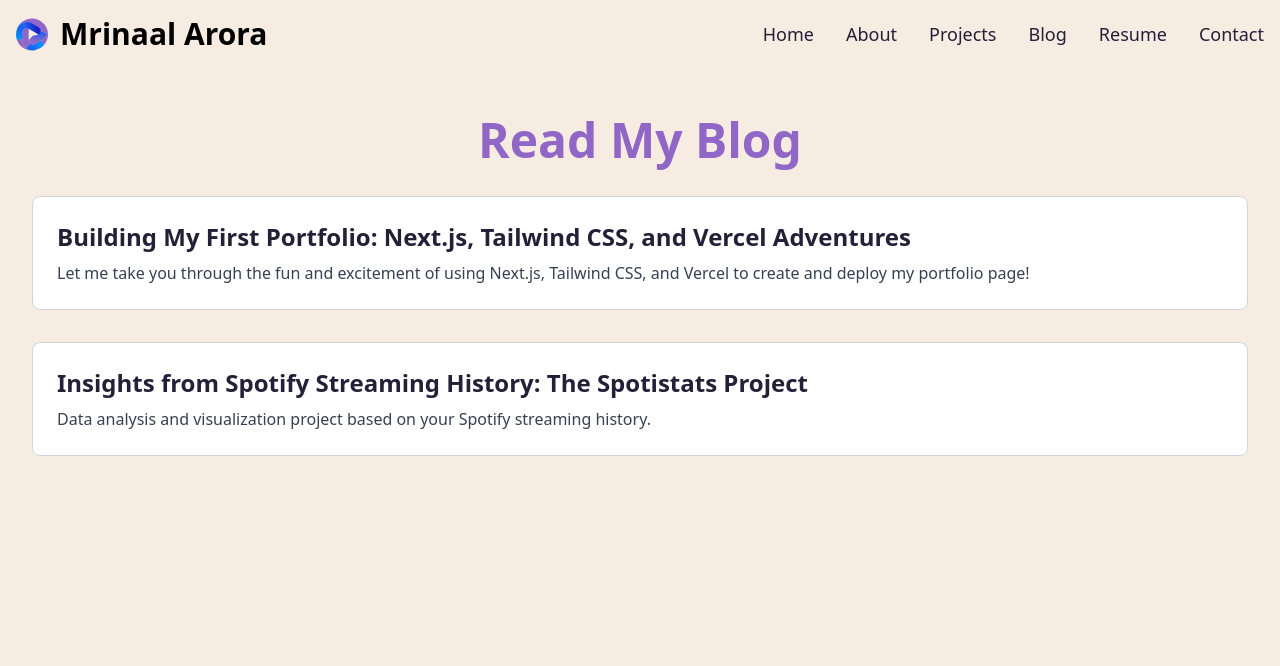
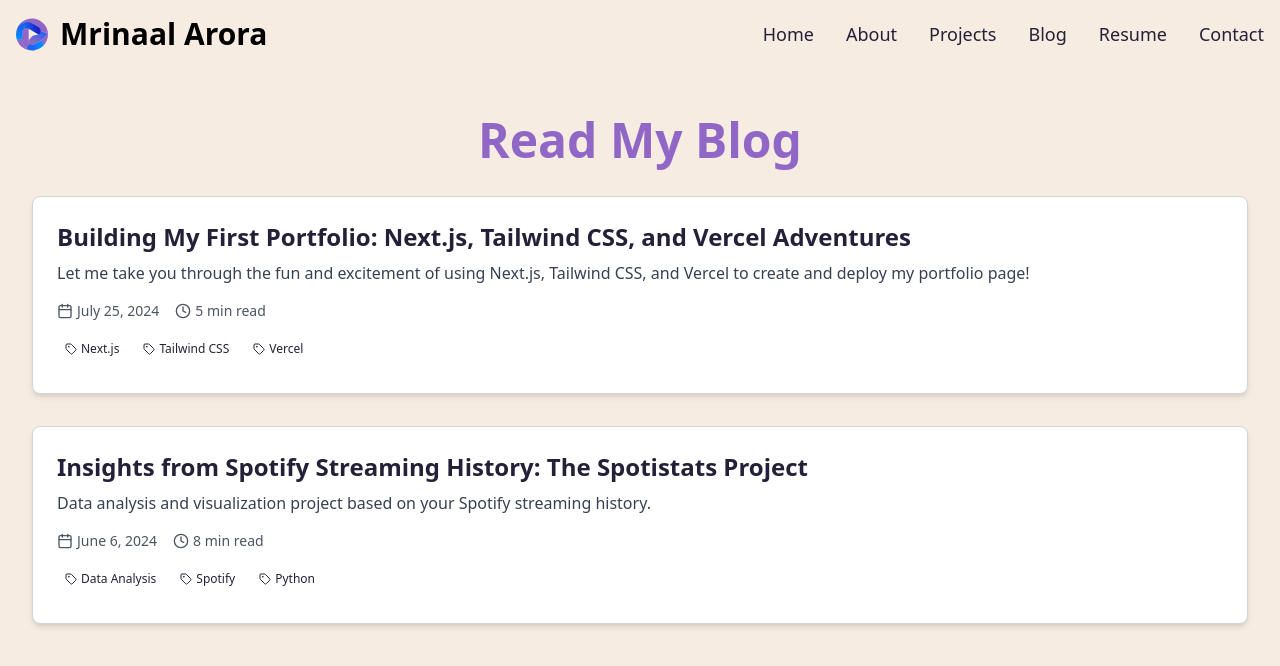
Before and after one commit to aroramrinaal/my-portfolio, a Next.js app: page /blog in a window 1280 px wide. Shown: the top 666 px of the page. Built offline with nearby package versions, Linux system fonts and the light colour scheme; what tailwindcss-animated would draw is missing.

Commit message:
refactor: Update Blog page to display post date, read time, and tags

```diff
--- a/src/pages/blog/index.tsx
+++ b/src/pages/blog/index.tsx
@@ -1,16 +1,34 @@
 import React from 'react';
 import Link from 'next/link';
+import { Clock, Calendar, Tag } from 'lucide-react';
 import Navbar from '@/components/Navbar';
 
 interface BlogPost {
   id: string;
   title: string;
   description: string;
+  date: string;
+  readTime: number;
+  tags: string[];
 }
 
 const blogPosts: BlogPost[] = [
-  { id: 'tech-stack-fun', title: 'Building My First Portfolio: Next.js, Tailwind CSS, and Vercel Adventures', description: 'Let me take you through the fun and excitement of using Next.js, Tailwind CSS, and Vercel to create and deploy my portfolio page!' },
-  { id: 'spotistats-project', title: 'Insights from Spotify Streaming History: The Spotistats Project', description: 'Data analysis and visualization project based on your Spotify streaming history.' },
+  {
+    id: 'tech-stack-fun',
+    title: 'Building My First Portfolio: Next.js, Tailwind CSS, and Vercel Adventures',
+    description: 'Let me take you through the fun and excitement of using Next.js, Tailwind CSS, and Vercel to create and deploy my portfolio page!',
+    date: 'July 25, 2024',
+    readTime: 5,
+    tags: ['Next.js', 'Tailwind CSS', 'Vercel']
+  },
+  {
+    id: 'spotistats-project',
+    title: 'Insights from Spotify Streaming History: The Spotistats Project',
+    description: 'Data analysis and visualization project based on your Spotify streaming history.',
+    date: 'June 6, 2024',
+    readTime: 8,
+    tags: ['Data Analysis', 'Spotify', 'Python']
+  },
 ];
 
 const Blog: React.FC = () => {
@@ -21,12 +39,30 @@ const Blog: React.FC = () => {
         <h1 className="text-4xl sm:text-5xl text-amethyst font-bold mb-8 text-center">Read My Blog</h1>
         <ul className="space-y-8">
           {blogPosts.map((post) => (
-            <li key={post.id} className="bg-white border border-gray-300 rounded-lg p-6 transition-transform duration-300 hover:scale-105">
+            <li key={post.id} className="bg-white border border-gray-300 rounded-lg p-6 transition-transform duration-300 hover:scale-105 shadow-md">
               <Link href={`/blog/${post.id}`} className="block">
                 <h2 className="text-xl sm:text-2xl font-semibold text-darkPurple hover:text-amethyst transition-colors duration-300 mb-2">
                   {post.title}
                 </h2>
-                <p className="text-gray-700">{post.description}</p>
+                <p className="text-gray-700 mb-4">{post.description}</p>
+                <div className="flex flex-wrap items-center text-sm text-gray-600 mb-2">
+                  <span className="flex items-center mr-4 mb-2">
+                    <Calendar size={16} className="mr-1" />
+                    {post.date}
+                  </span>
+                  <span className="flex items-center mr-4 mb-2">
+                    <Clock size={16} className="mr-1" />
+                    {post.readTime} min read
+                  </span>
+                </div>
+                <div className="flex flex-wrap">
+                  {post.tags.map((tag, index) => (
+                    <span key={index} className="flex items-center bg-lavender text-darkPurple px-2 py-1 rounded-full text-xs mr-2 mb-2">
+                      <Tag size={12} className="mr-1" />
+                      {tag}
+                    </span>
+                  ))}
+                </div>
               </Link>
             </li>
           ))}
```
